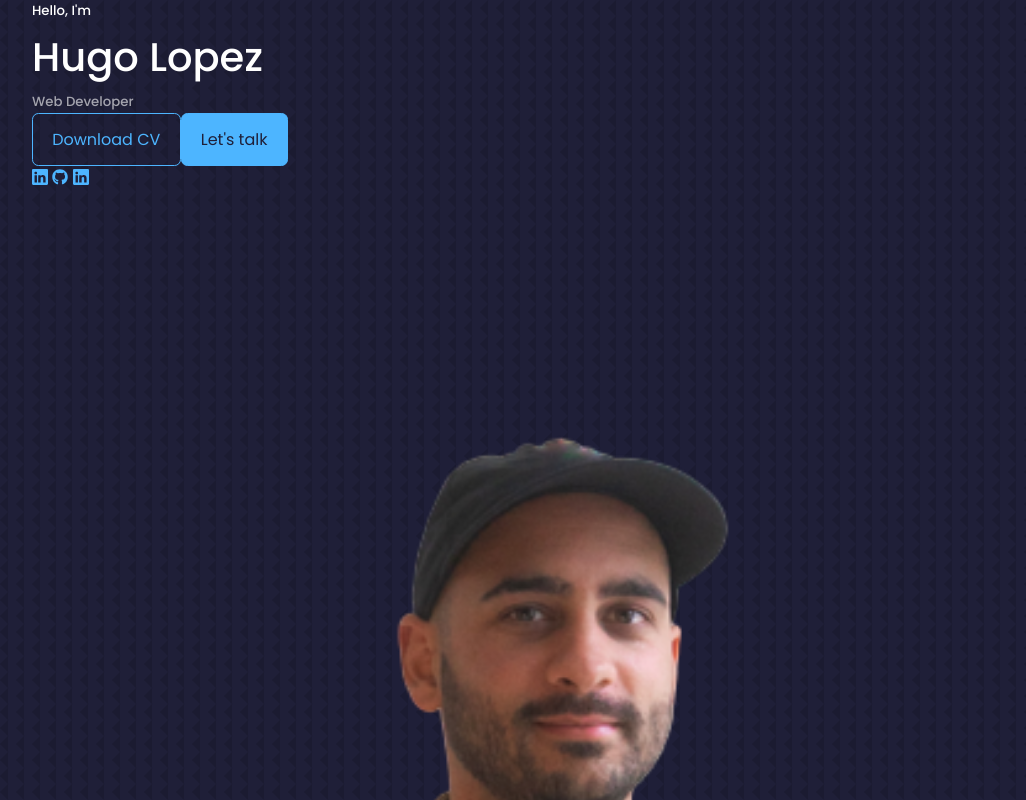
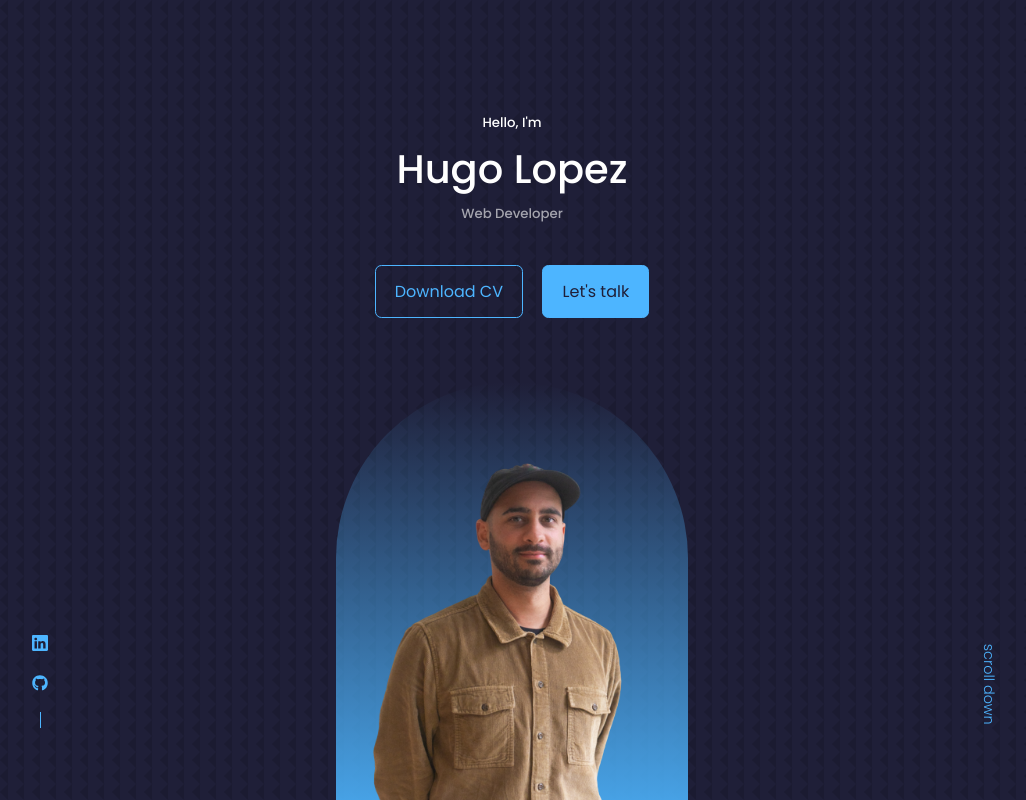
Before and after one commit to HugoLOPEZ64/Portfolio, a React (Create React App) app: page / in a window 1280 px wide. Shown: the top 800 px of the page, without its empty margins (128-1154 px from the left). Built offline with nearby package versions, Linux system fonts and the light colour scheme.

Commit message:
responsive header component

```diff
--- a/src/components/header/Header.jsx
+++ b/src/components/header/Header.jsx
@@ -1,7 +1,7 @@
 import React from 'react'
 import './header.css'
 import CTA from './CTA'
-import ME from '../../assets/me3.png'
+import ME from '../../assets/hugolopez.png'
 import HeaderSocials from './HeaderSocials'
 
 const Header = () => {
--- a/src/components/header/HeaderSocials.jsx
+++ b/src/components/header/HeaderSocials.jsx
@@ -7,7 +7,7 @@ const HeaderSocials = () => {
     <div className='header__socials'>
         <a href="https://www.linkedin.com/in/hugo-lopez-508388224/" rel="noreferrer" target="_blank"><BsLinkedin /> </a>
         <a href="https://github.com/HugoLOPEZ64" rel="noreferrer" target="_blank"> <FaGithub /> </a>
-        <a href="https://www.linkedin.com/in/hugo-lopez-508388224/" rel="noreferrer" target="_blank"><BsLinkedin /> </a>
+
     </div>
   )
 }
--- a/src/components/header/header.css
+++ b/src/components/header/header.css
@@ -0,0 +1,78 @@
+header {
+    height: 100vh;
+    padding-top: 7rem;
+    overflow: hidden;
+}
+
+.header__container {
+    text-align: center;
+    height: 100%;
+    position: relative;
+}
+
+.cta {
+    margin-top: 2.5rem;
+    display: flex;
+    gap: 1.2rem;
+    justify-content: center;
+}
+
+.header__socials {
+    display: flex;
+    flex-direction: column;
+    align-items: center;
+    gap: 0.8rem;
+    position: absolute;
+    left: 0;
+    bottom: 4.5rem;
+
+}
+
+.header__socials::after {
+    content: "";
+    width: 1px;
+    height: 1rem;
+    background: var(--color-primary);
+
+}
+
+.me {
+
+    background: linear-gradient(to top, #4db5ff, transparent);
+    width: 22rem;
+    height: 30rem;
+    position: absolute;
+    left: calc(50% - 11rem);
+    margin-top: 4rem;
+    border-radius: 12rem 12rem 0.5rem 0.5rem;
+    overflow: hidden;
+    padding: 5rem 1.5rem 1.5rem 1.5rem;
+
+}
+
+.scroll__down {
+    position: absolute;
+    right: -2.3rem;
+    bottom: 5rem;
+    transform: rotate(90deg);
+    font-weight: 300;
+    font-size: 0.9rem;
+    margin-bottom: 1.5rem;
+}
+
+@media screen and (max-width: 1024px) {
+header {
+    height: 68vh;
+
+}
+}
+
+@media screen and (max-width: 600px) {
+    header {
+        height: 100vh;
+    }
+    .header__socials,
+    .scroll__down {
+        display: none;
+    }
+}
```
Also changed, not shown: src/assets/hugolopez.png (added).
